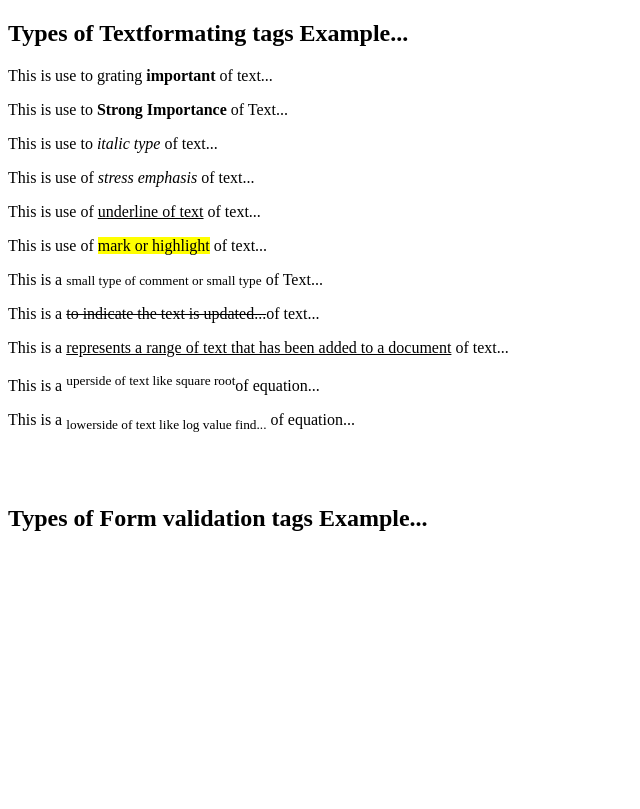
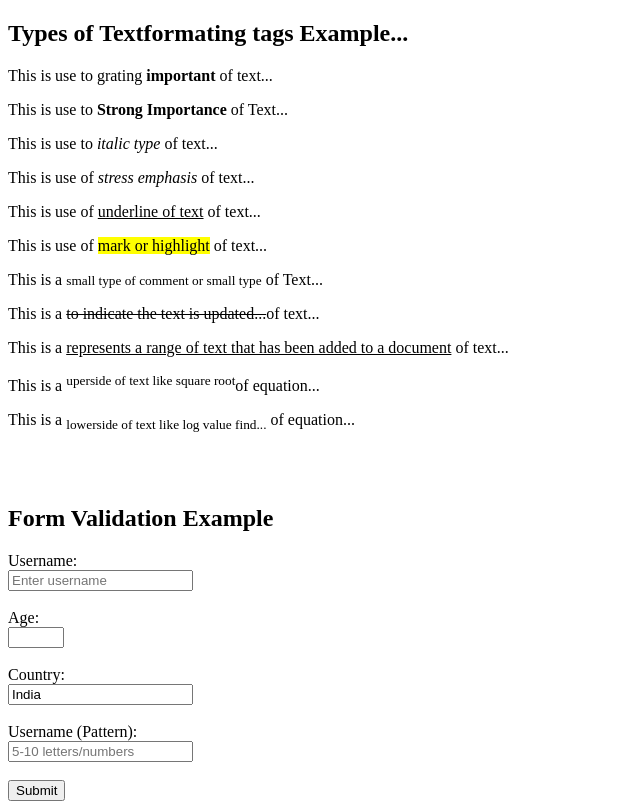
Before and after one commit to jeet-mistry-creative/learning-web-dev, a plain HTML site: page Day-7/index.html in a window 1280 px wide. Shown: the whole page, without its empty margins (0-640 px from the left). Drawn offline with Linux system fonts and the light colour scheme.

Commit message:
Day 7: Text Formating and Form Validation...

```diff
--- a/Day-7/index.html
+++ b/Day-7/index.html
@@ -30,9 +30,29 @@
         <!-- <sub> -->
             <p>This is a <sub>lowerside of text like log value find...</sub> of equation...</p> <br><br>
 
-        <h2>Types of Form validation tags Example... </h2>
+            <h2>Form Validation Example</h2>
 
-        <!-- <required> -->
+            <form>
+                <!-- minlength + maxlength -->
+                <label>Username:</label><br>
+                <input type="text" minlength="5" maxlength="10" placeholder="Enter username" required><br><br>
+
+                <!-- min + max -->
+                <label>Age:</label><br>
+                <input type="number" min="18" max="60" required><br><br>
+
+                <!-- readonly -->
+                <label>Country:</label><br>
+                <input type="text" value="India" readonly><br><br>
+
+                <!-- pattern -->
+                <label>Username (Pattern):</label><br>
+                <input type="text" pattern="[A-Za-z0-9]{5,10}" placeholder="5-10 letters/numbers" required><br><br>
+
+
+
+                <button type="submit">Submit</button>
+            </form>
 
 
 
```
